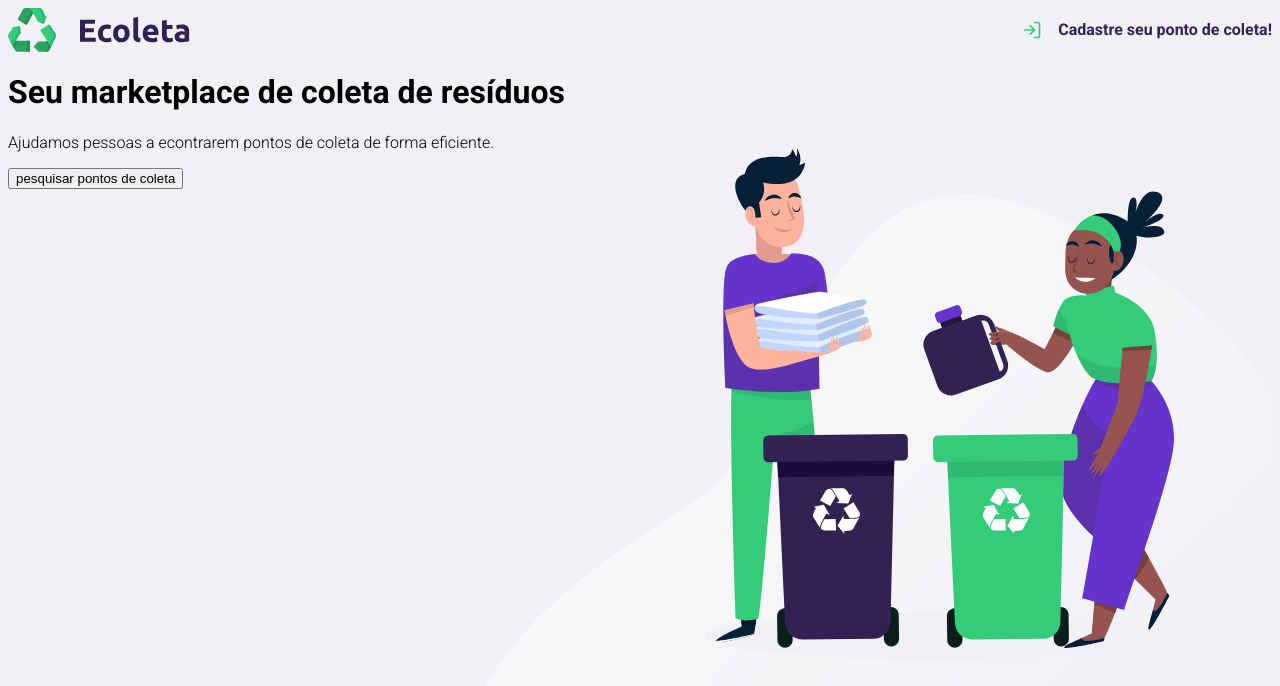
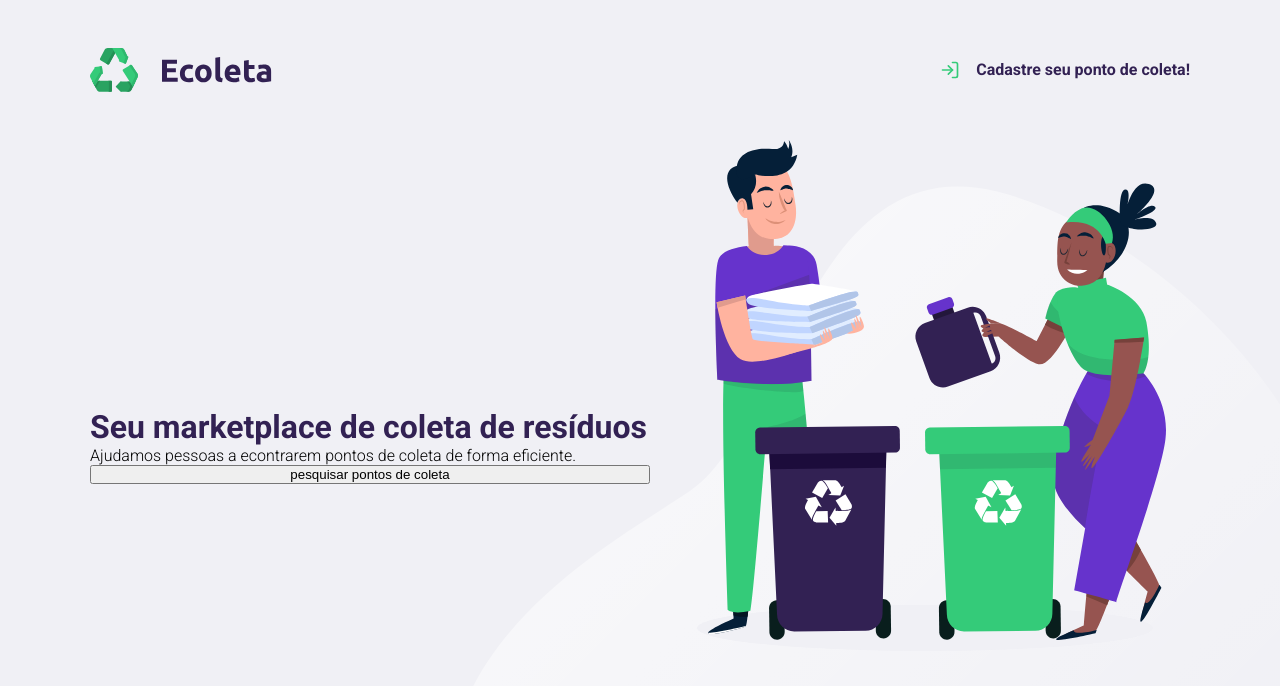
Before and after one commit to vitoriatcosta/NLW, a plain HTML site: page index.html in a window 1280 px wide. Drawn offline with Linux system fonts and the light colour scheme.

Commit message:
main primeiro setup

```diff
--- a/cssnlw/stylenlw.css
+++ b/cssnlw/stylenlw.css
@@ -1,6 +1,19 @@
+:root {
+    --title-color: #322153;
 
+}
 html {
     font-family: 'Roboto', sans-serif;
+}
+
+h1 h2 h3 h4 h5 h6 {
+    font-family: 'Ubuntu', sans-serif;
+    color: var(--title-color);
+
+}
+* {
+    margin: 0;
+    padding: 0;
 }
 /* BOX MODEL */
 body {
@@ -19,6 +32,7 @@ a {
 }
 
 #page-home header {
+    margin-top: 48px;
     display: flex;
     align-items: center;
     justify-content: space-between;
@@ -26,7 +40,7 @@ a {
 }
 #page-home header a {
     display: flex;
-    color: #322153;
+    color: var(--title-color);
     font-weight: 700;
 }
 
@@ -38,13 +52,24 @@ a {
     display: flex;
 
 }
-#page-home content {
+#page-home .content {
     width: 90%;
     max-width: 1100px;
-    margin: auto;
-
+    height: 100%;
+    margin: 0 auto;
+    display: flex;
+    flex-direction: column;
 }
-
+#page-home main {
+    max-width: 560px;
+    flex: 1;
+    display:flex;
+    flex-direction: column;
+    justify-content: center;
+}
+#page-home main h1{
+    color: var(--title-color);
+}
 /*.red {
     background-color: red;
 }*/
--- a/index.html
+++ b/index.html
@@ -6,6 +6,7 @@
     <meta name="author" content="vitoria">
     <title>Ecoleta</title>
     <link href="https://fonts.googleapis.com/css2?family=Roboto:wght@300;700&display=swap" rel="stylesheet">
+    <link href="https://fonts.googleapis.com/css2?family=Ubuntu:wght@500&display=swap" rel="stylesheet">
     <link rel="stylesheet" href="/cssnlw/stylenlw.css">
 
 </head>
@@ -18,10 +19,11 @@
                 <span></span>
                 Cadastre seu ponto de coleta!</a>
         </header>
-
+    <main>
     <h1 class="red">Seu marketplace de coleta de resíduos</h1>
     <p>Ajudamos pessoas a econtrarem pontos de coleta de forma eficiente.</p>
     <button> pesquisar pontos de coleta </button>
+    </main>
     </div>
 </div>
 </body>
```
